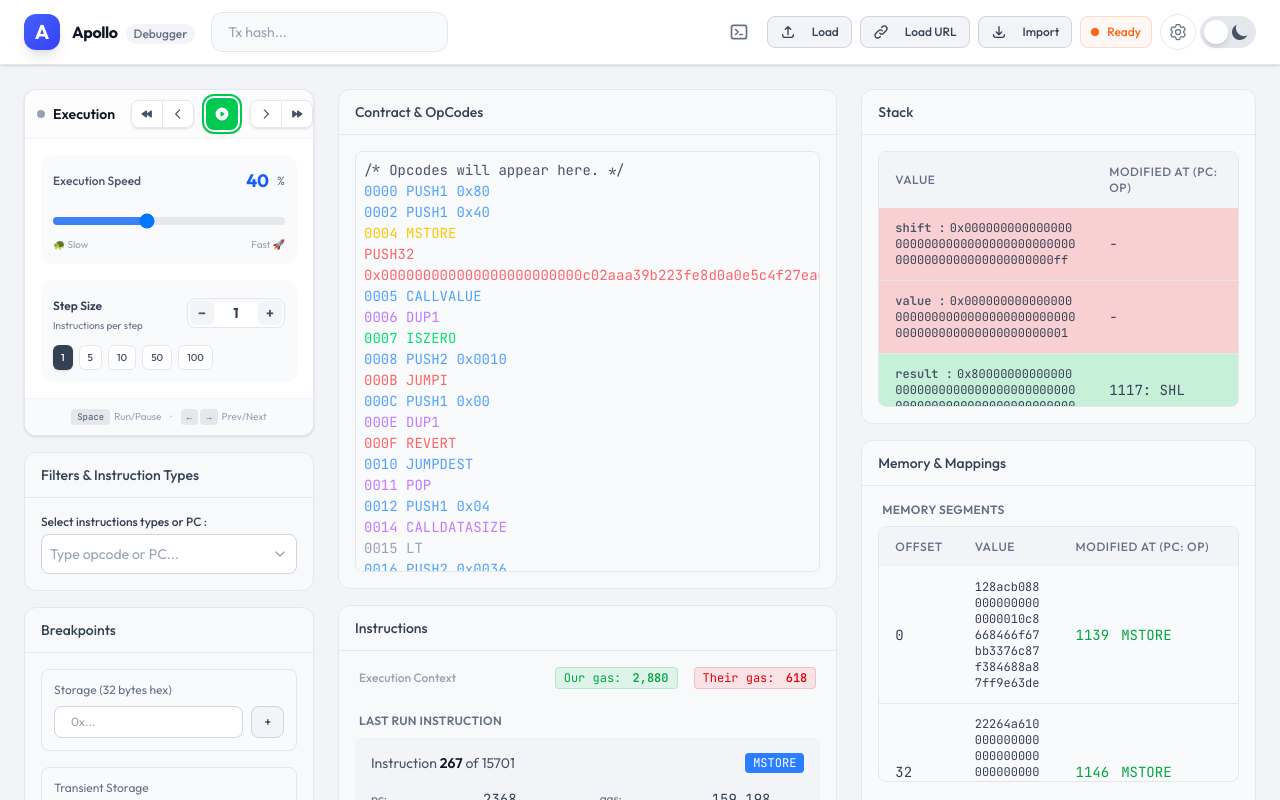
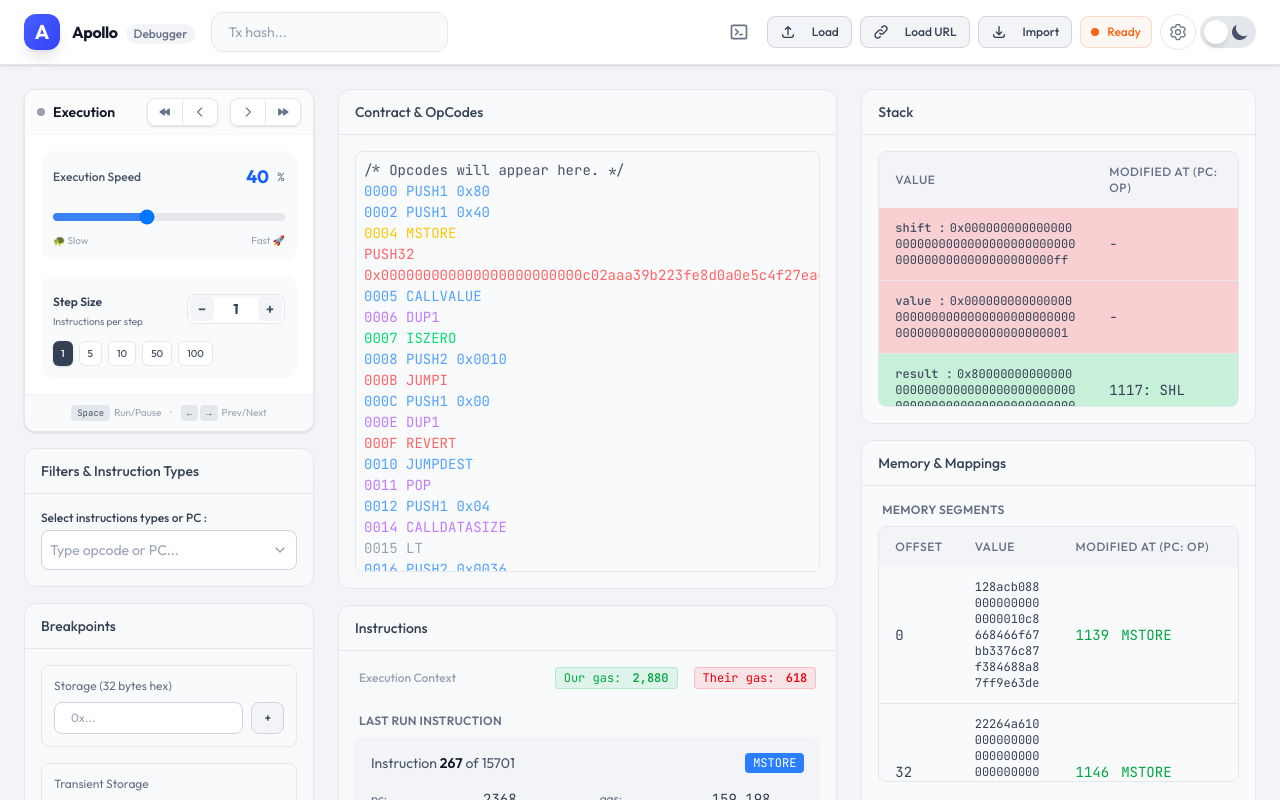
Before and after one commit to Samet-stack/Smart-Contract-Debugger, a React (Vite) app: page / in a window 1280 px wide. Shown: the top 800 px of the page. Built offline with nearby package versions, Linux system fonts and the light colour scheme.

Commit message:
supp: execution button

```diff
--- a/src/features/execution/ExecutionPanel.tsx
+++ b/src/features/execution/ExecutionPanel.tsx
@@ -56,25 +56,23 @@ export default function ExecutionPanel({
     onStepSizeChange,
     className = "",
 }: ExecutionPanelProps) {
-    const [isPlaying, setIsPlaying] = useState(false);
+    // idle = pause, forward = auto-next, backward = auto-prev
+    const [playState, setPlayState] = useState<'idle' | 'forward' | 'backward'>('idle');
 
-    // Style commun pour les boutons secondaires
-    const secondaryBtnClass = `
-    flex items-center gap-1.5 px-3 py-2 rounded-lg text-xs font-medium
-    bg-gray-100 dark:bg-gray-800
-    text-gray-700 dark:text-gray-300
-    hover:bg-gray-200 dark:hover:bg-gray-700
-    border border-gray-200 dark:border-gray-700
-    transition-all duration-200
-    hover:shadow-sm
-  `;
+    const togglePlay = (direction: 'forward' | 'backward') => {
+        if (playState === direction) {
+            setPlayState('idle');
+        } else {
+            setPlayState(direction);
+        }
+    };
 
     return (
         <div className={`rounded-xl border border-gray-200 dark:border-gray-800 bg-white dark:bg-gray-900 overflow-hidden shadow-sm ${className}`}>
             {/* Header with Compact Controls */}
             <div className="px-3 py-2 border-b border-gray-100 dark:border-gray-800 flex items-center justify-between bg-gray-50/50 dark:bg-gray-800/30 gap-4">
                 <div className="flex items-center gap-2 shrink-0">
-                    <div className={`w-2 h-2 rounded-full ${isPlaying ? 'bg-green-500 animate-pulse' : 'bg-gray-400'}`} />
+                    <div className={`w-2 h-2 rounded-full ${playState !== 'idle' ? 'bg-green-500 animate-pulse' : 'bg-gray-400'}`} />
                     <h3 className="font-semibold text-gray-900 dark:text-white text-sm">Execution</h3>
                 </div>
 
@@ -82,57 +80,45 @@ export default function ExecutionPanel({
                 <div className="flex items-center gap-3">
 
                     {/* Left Group: Backwards */}
-                    <div className="inline-flex rounded-lg shadow-sm">
-                        <Tooltip content="Auto-Previous">
+                    <div className="inline-flex rounded-lg shadow-sm isolate">
+                        <Tooltip content={playState === 'backward' ? "Stop Auto-Previous" : "Auto-Previous"}>
                             <button
-                                className="inline-flex items-center justify-center px-2 py-1.5 text-gray-600 bg-white border border-gray-200 rounded-l-lg hover:bg-gray-50 focus:z-10 focus:ring-2 focus:ring-indigo-500 dark:bg-gray-800 dark:border-gray-700 dark:text-gray-300 dark:hover:bg-gray-700"
-                                onClick={() => {/* logic for auto-prev */ }} // Needs handler
-                                title="" // Remove native title to use Tooltip
+                                className={`relative inline-flex items-center justify-center px-2.5 py-1.5 rounded-l-lg border transition-all duration-200 focus:z-10 focus:ring-2 active:scale-95
+                                    ${playState === 'backward'
+                                        ? 'bg-orange-500 text-white border-orange-600 hover:bg-orange-600 focus:ring-orange-500/50 shadow-md z-10'
+                                        : 'bg-white text-slate-500 border-slate-200 hover:bg-slate-50 hover:text-slate-700 focus:ring-slate-200 dark:bg-slate-800 dark:border-slate-700 dark:text-slate-400 dark:hover:bg-slate-700 dark:hover:text-slate-200'
+                                    }`}
+                                onClick={() => togglePlay('backward')}
                             >
                                 <RewindIcon />
                             </button>
                         </Tooltip>
                         <Tooltip content="Previous Instruction">
                             <button
-                                className="inline-flex items-center justify-center px-2 py-1.5 -ml-px text-gray-600 bg-white border border-gray-200 rounded-r-lg hover:bg-gray-50 focus:z-10 focus:ring-2 focus:ring-indigo-500 dark:bg-gray-800 dark:border-gray-700 dark:text-gray-300 dark:hover:bg-gray-700"
-                                title=""
+                                className="relative inline-flex items-center justify-center px-2.5 py-1.5 -ml-px text-slate-500 bg-white border border-slate-200 rounded-r-lg hover:bg-slate-50 hover:text-slate-700 focus:z-10 focus:ring-2 focus:ring-primary-500/50 active:scale-95 dark:bg-slate-800 dark:border-slate-700 dark:text-slate-400 dark:hover:bg-slate-700 dark:hover:text-slate-200 transition-all duration-200"
                             >
                                 <ChevronLeftIcon />
                             </button>
                         </Tooltip>
                     </div>
 
-                    {/* Middle: Play/Pause */}
-                    <Tooltip content={isPlaying ? "Pause Execution" : "Right Continuous Execution"}>
-                        <button
-                            onClick={() => setIsPlaying(!isPlaying)}
-                            className={`
-                                flex items-center justify-center w-8 h-8 rounded-lg shadow-md transition-all
-                                ${isPlaying
-                                    ? 'bg-orange-500 text-white hover:bg-orange-600 ring-2 ring-orange-500 ring-offset-2 dark:ring-offset-gray-900'
-                                    : 'bg-green-500 text-white hover:bg-green-600 ring-2 ring-green-500 ring-offset-2 dark:ring-offset-gray-900'
-                                }
-                            `}
-                        >
-                            {isPlaying ? <PauseIcon /> : <PlayIcon />}
-                        </button>
-                    </Tooltip>
-
                     {/* Right Group: Forwards */}
-                    <div className="inline-flex rounded-lg shadow-sm">
+                    <div className="inline-flex rounded-lg shadow-sm isolate">
                         <Tooltip content="Next Instruction">
                             <button
-                                className="inline-flex items-center justify-center px-2 py-1.5 text-gray-600 bg-white border border-gray-200 rounded-l-lg hover:bg-gray-50 focus:z-10 focus:ring-2 focus:ring-indigo-500 dark:bg-gray-800 dark:border-gray-700 dark:text-gray-300 dark:hover:bg-gray-700"
-                                title="" // Remove native title
+                                className="relative inline-flex items-center justify-center px-2.5 py-1.5 text-slate-500 bg-white border border-slate-200 rounded-l-lg hover:bg-slate-50 hover:text-slate-700 focus:z-10 focus:ring-2 focus:ring-primary-500/50 active:scale-95 dark:bg-slate-800 dark:border-slate-700 dark:text-slate-400 dark:hover:bg-slate-700 dark:hover:text-slate-200 transition-all duration-200"
                             >
                                 <ChevronRightIcon />
                             </button>
                         </Tooltip>
-                        <Tooltip content="Auto-Next">
+                        <Tooltip content={playState === 'forward' ? "Stop Auto-Next" : "Auto-Next"}>
                             <button
-                                className="inline-flex items-center justify-center px-2 py-1.5 -ml-px text-gray-600 bg-white border border-gray-200 rounded-r-lg hover:bg-gray-50 focus:z-10 focus:ring-2 focus:ring-indigo-500 dark:bg-gray-800 dark:border-gray-700 dark:text-gray-300 dark:hover:bg-gray-700"
-                                onClick={() => {/* logic for auto-next */ }} // Needs handler
-                                title=""
+                                className={`relative inline-flex items-center justify-center px-2.5 py-1.5 -ml-px border rounded-r-lg transition-all duration-200 focus:z-10 focus:ring-2 active:scale-95
+                                    ${playState === 'forward'
+                                        ? 'bg-green-500 text-white border-green-600 hover:bg-green-600 focus:ring-green-500/50 shadow-md z-10'
+                                        : 'bg-white text-slate-500 border-slate-200 hover:bg-slate-50 hover:text-slate-700 focus:ring-slate-200 dark:bg-slate-800 dark:border-slate-700 dark:text-slate-400 dark:hover:bg-slate-700 dark:hover:text-slate-200'
+                                    }`}
+                                onClick={() => togglePlay('forward')}
                             >
                                 <FastForwardIcon />
                             </button>
@@ -142,8 +128,6 @@ export default function ExecutionPanel({
             </div>
 
             <div className="p-4 space-y-4">
-                {/* Controls moved to header */}
-
                 {/* Row 2: Speed */}
                 <div className="p-3 rounded-xl bg-gray-50 dark:bg-gray-800/50 space-y-2">
                     <div className="flex items-center justify-between">
```
